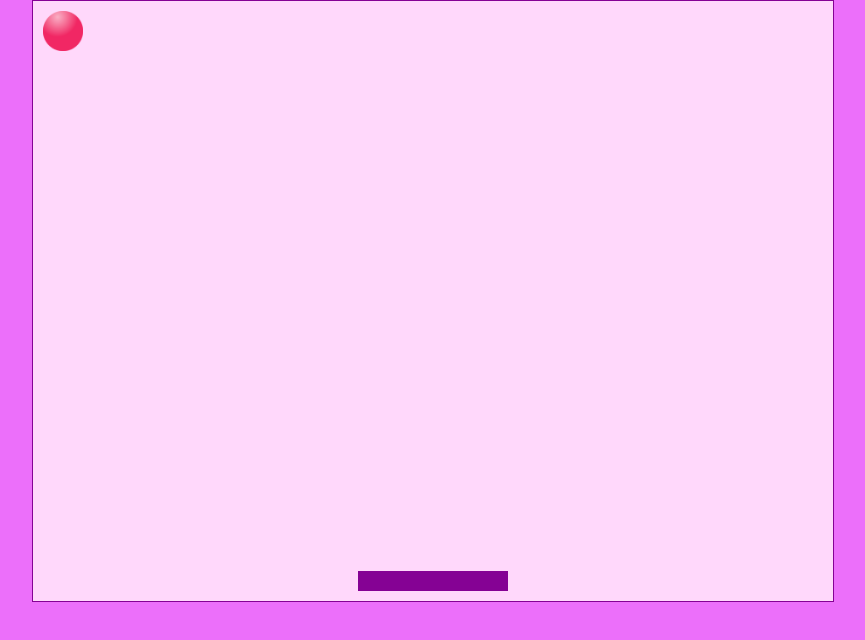
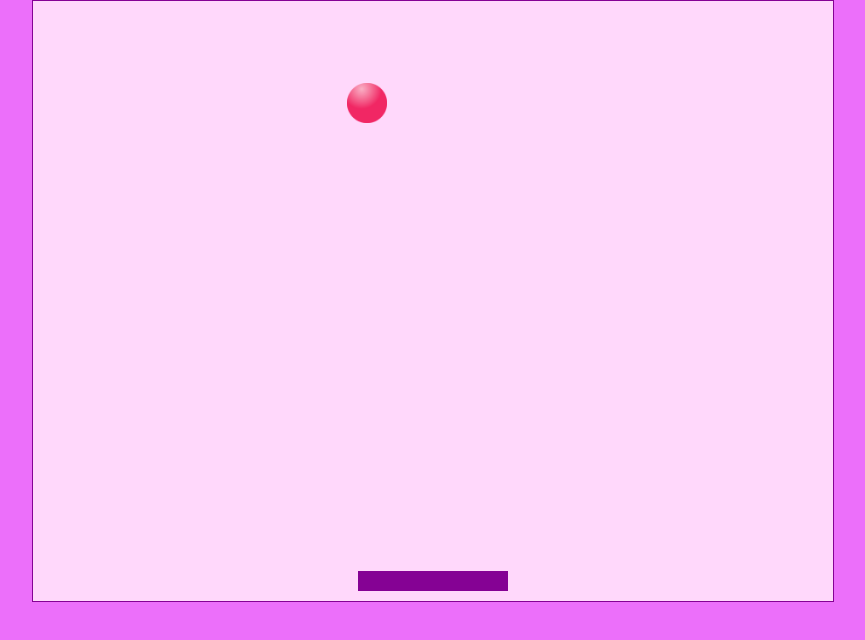
Before and after one commit to ValyaVyrodova/valyaVyrodova.github.io, a website: page game_brick-breaker/index.html in a window 1280 px wide. Shown: the whole page, without its empty margins (207-1072 px from the left). Drawn offline with Linux system fonts and the light colour scheme.

Commit message:
made a moving ball and impermeable walls

```diff
--- a/game_brick-breaker/index.html
+++ b/game_brick-breaker/index.html
@@ -14,6 +14,7 @@
         <canvas id="gameScreen" width="800px" height="600px"></canvas>
     </div>
 
+    <script src="./src/ball.js"></script>
     <script src="./src/input.js"></script>
     <script src="./src/paddle.js"></script>
     <script src="./src/index.js"></script>
--- /dev/null
+++ b/game_brick-breaker/src/ball.js
@@ -0,0 +1,32 @@
+class Ball {
+    constructor(gameWidth, gameHeight) {
+        this.image = document.getElementById('img_ball');
+
+        this.gameWidth = gameWidth;
+        this.gameHeight = gameHeight;
+
+        this.speed = {x: 4, y:4};
+        this.position = {x: 10, y: 10};
+        this.size = 40;
+
+    }
+
+    draw(ctx) {
+        ctx.drawImage(this.image, this.position.x, this.position.y, this.size, this.size);
+
+    }
+
+    update(deltaTime) {
+        this.position.x += this.speed.x;
+        this.position.y += this.speed.y;
+
+        if(this.position.x + this.size> this.gameWidth || this.position.x < 0) {
+            this.speed.x = -this.speed.x;
+        }
+
+        if(this.position.y + this.size > this.gameHeight|| this.position.y < 0) {
+            this.speed.y = -this.speed.y;
+        }
+
+    }
+}
--- a/game_brick-breaker/src/index.js
+++ b/game_brick-breaker/src/index.js
@@ -7,26 +7,25 @@ const GAME_HEIGHT = 600;
 ctx.clearRect(0, 0, 800, 600);
 
 let paddle = new Paddle(GAME_WIDTH, GAME_HEIGHT);
+let ball = new Ball(GAME_WIDTH, GAME_HEIGHT);
 
 new InputHandler(paddle);
 
 let lastTime = 0;
 
-// images
-
-let imgBall = document.getElementById('img_ball')
-
 function gameLoop(timestamp) {
     let deltaTime = timestamp - lastTime;
     lastTime = timestamp
 
-    ctx.clearRect(0, 0, 800, 600);
+    ctx.clearRect(0, 0, GAME_WIDTH, GAME_HEIGHT);
+
     paddle.update(deltaTime);
     paddle.draw(ctx);
 
-    ctx.drawImage(imgBall, 10, 10, 40, 40);
+    ball.update(deltaTime)
+    ball.draw(ctx);
 
     requestAnimationFrame(gameLoop);
 }
 
-gameLoop();
+requestAnimationFrame(gameLoop);
--- a/game_brick-breaker/src/paddle.js
+++ b/game_brick-breaker/src/paddle.js
@@ -34,8 +34,6 @@ class Paddle {
     }
 
     update(deltaTime) {
-        if (!deltaTime) return;
-
         this.position.x += this.speed;
 
         if (this.position.x < 0) this.position.x = 0;
```
